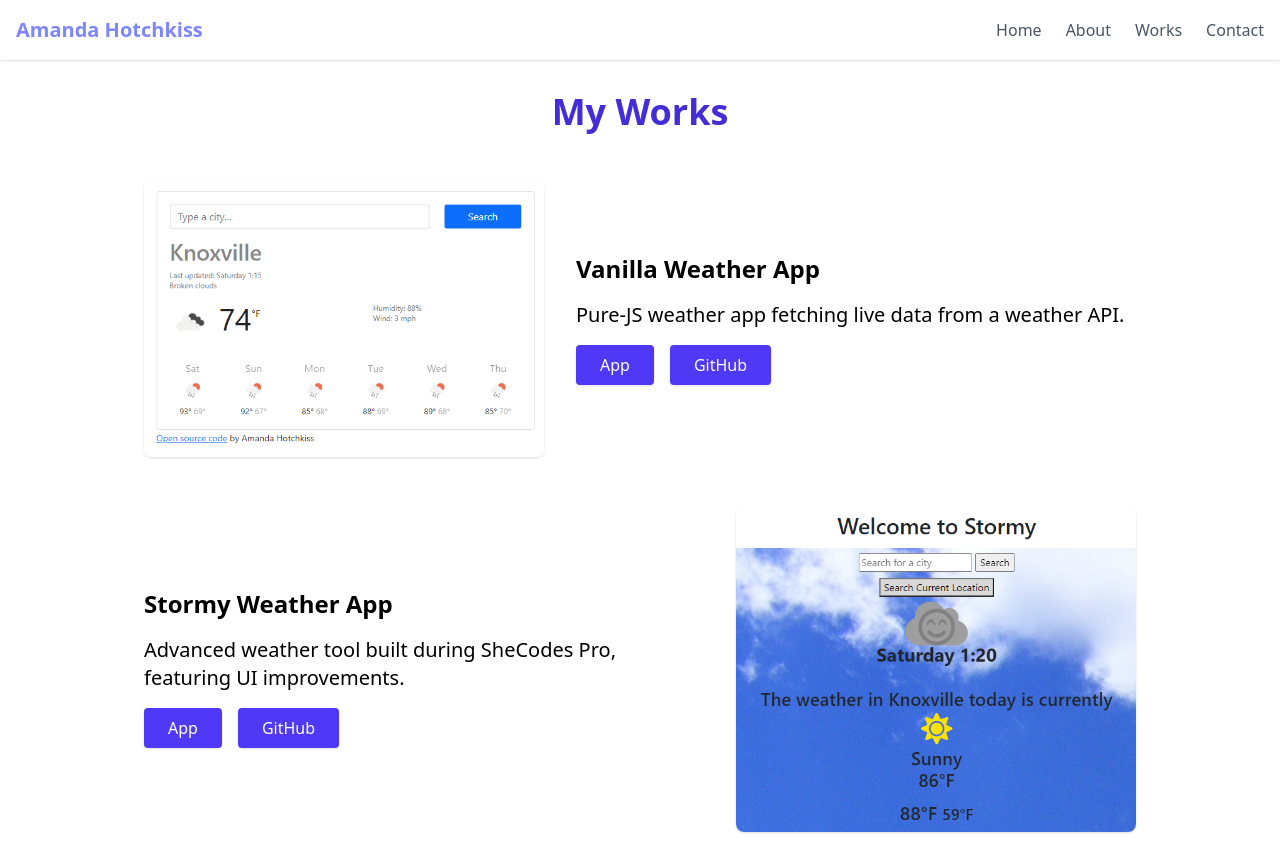
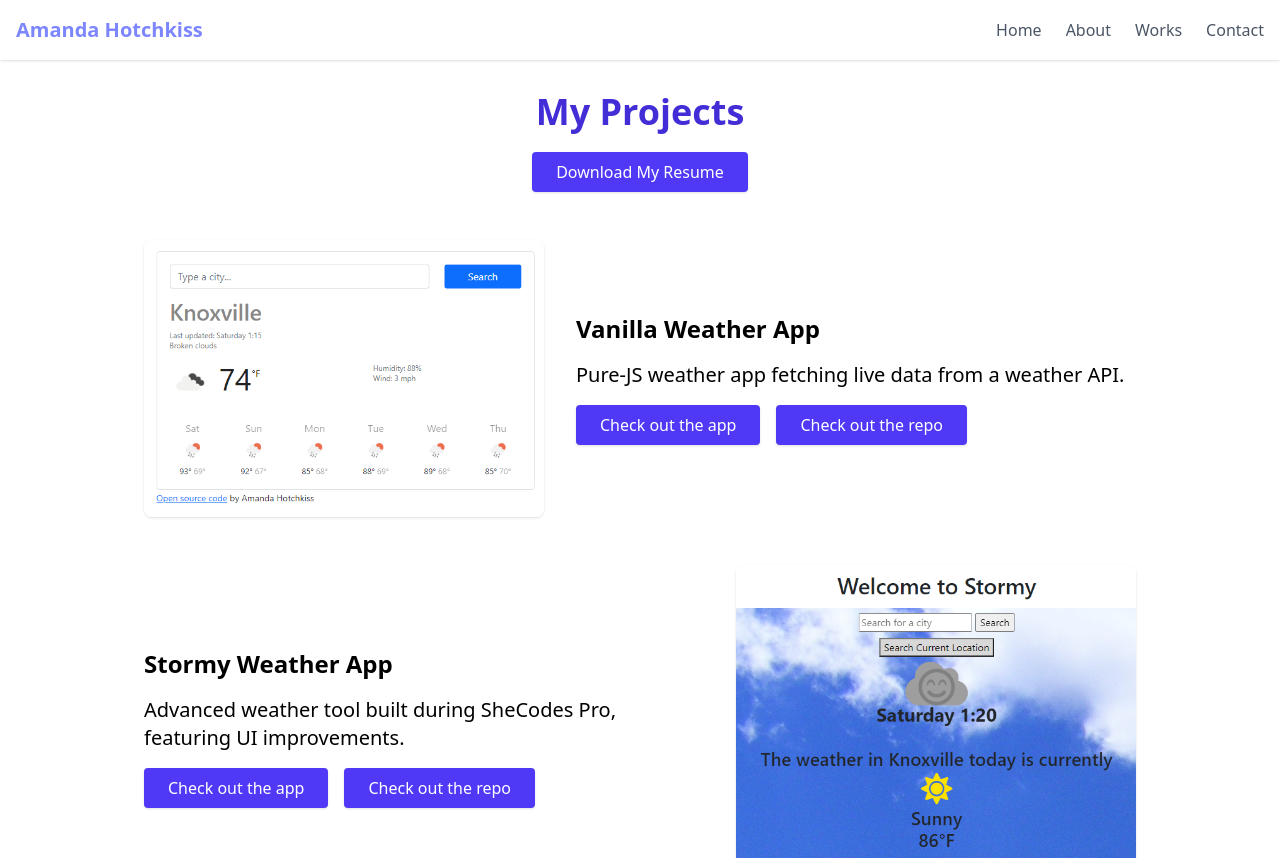
Before and after one commit to hotkiss1011/amandaportfolio, a Next.js app: page /projects in a window 1280 px wide. Shown: the top 858 px of the page. Built offline with nearby package versions, Linux system fonts and the light colour scheme.

Commit message:
Update ProjectsPage and ProjectCard components for improved clarity and user experience; add resume download link and enhance button text

```diff
--- a/app/projects/page.tsx
+++ b/app/projects/page.tsx
@@ -71,9 +71,18 @@ export default function ProjectsPage() {
   return (
     <>
       <main className="max-w-5xl mx-auto px-4 py-8">
-        <header className="text-center mb-12">
-          <h1 className="text-4xl font-bold text-indigo-700">My Works</h1>
+        <header className="mb-5 text-center gap-5">
+          <h1 className="text-4xl font-bold text-indigo-700">My Projects</h1>
         </header>
+        <div className='flex justify-center mb-12'>
+          <a
+            href="/Amanda_Hotchkiss_Resume.pdf"
+            download="Amanda_Hotchkiss_Resume.pdf"
+            className="inline-block px-6 py-2 bg-indigo-600 text-white font-medium rounded shadow hover:bg-indigo-700 transform hover:-translate-y-0.5 transition w-fit"
+          >
+            Download My Resume
+          </a>
+        </div>
 
         {projects.map((project, index) => (
           <ProjectCard
--- a/components/ProjectCard.tsx
+++ b/components/ProjectCard.tsx
@@ -44,7 +44,7 @@ export default function ProjectCard({
             rel="noopener noreferrer"
             className="inline-block px-6 py-2 bg-indigo-600 text-white rounded shadow hover:bg-indigo-700"
           >
-            App
+            Check out the app
           </a>
           <a
             href={githubLink}
@@ -52,7 +52,7 @@ export default function ProjectCard({
             rel="noopener noreferrer"
             className="inline-block px-6 py-2 bg-indigo-600 text-white rounded shadow hover:bg-indigo-700"
           >
-            GitHub
+            Check out the repo
           </a>
         </div>
       </div>
```
Also changed, not shown: 1 other file (tests, documents, lock files or other folders).
